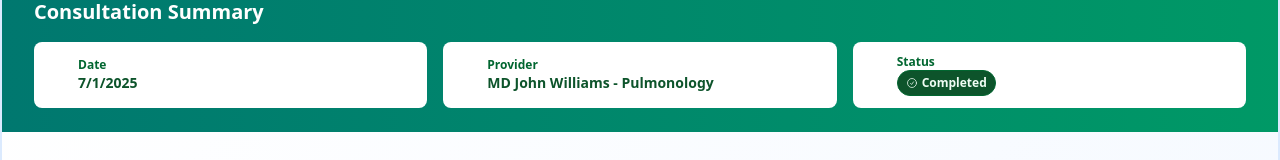
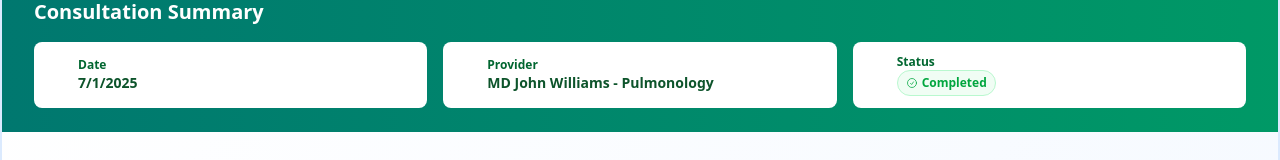
Before and after one commit to khadar-oothuru/VitalsReport, a React (Vite) app: page /consultation-report in a window 1280 px wide. Shown: the part 622-782 px from the top of the page. Built offline with nearby package versions, Linux system fonts and the light colour scheme; no server answers.

Commit message:
added new status

```diff
--- a/src/pages/ConsultationReport.jsx
+++ b/src/pages/ConsultationReport.jsx
@@ -345,7 +345,10 @@
                           : "Unknown Provider";
                         const date = formatAppointmentDate(apt);
                         const statusBadge = apt.status
-                          ? ` (${apt.status})`
+                          ? ` (${
+                              getStatusConfig(normalizeStatusValue(apt.status))
+                                .label
+                            })`
                           : "";
 
                         return {
@@ -414,7 +417,9 @@
                     <div className="text-xs font-semibold text-green-800">
                       Status
                     </div>
-                    <div className="inline-flex items-center gap-1 px-2 py-1 rounded-full text-xs font-bold border bg-green-900 text-green-50 border-green-800">
+                    <div
+                      className={`inline-flex items-center gap-1 px-2 py-1 rounded-full text-xs font-bold border ${statusConfig.class}`}
+                    >
                       <statusConfig.icon className="w-3 h-3" />
                       {statusConfig.label}
                     </div>
```
